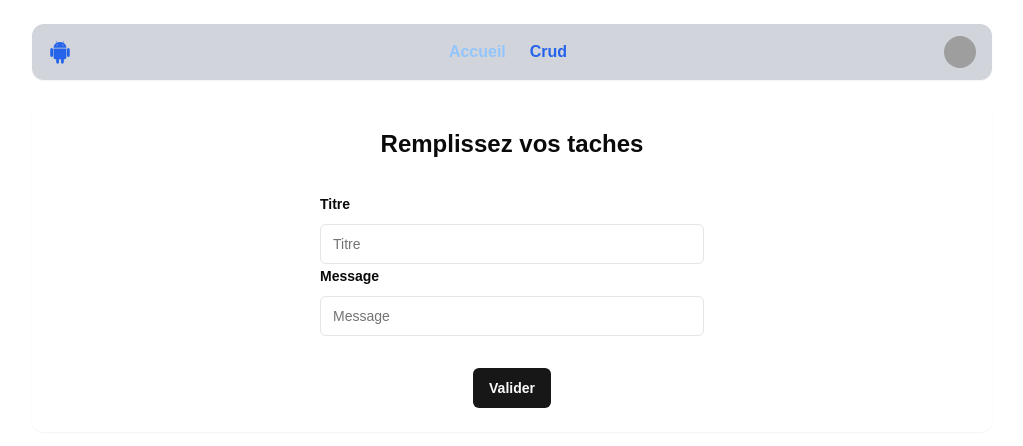
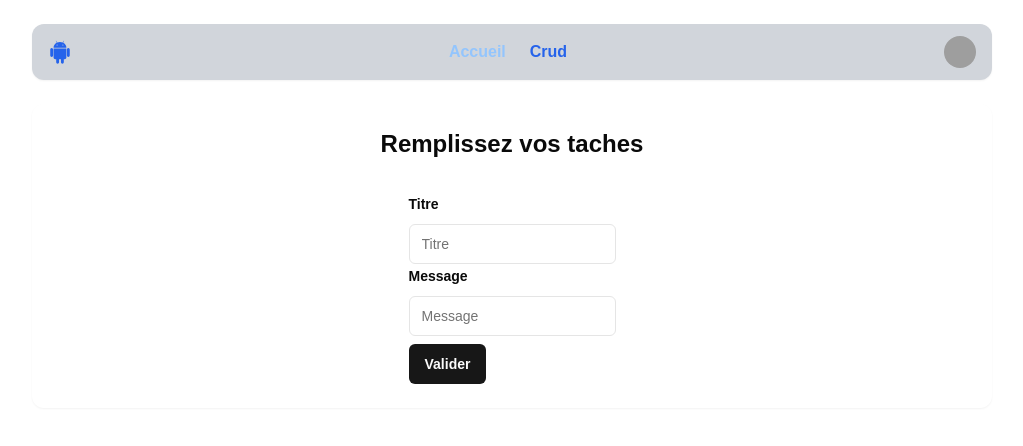
Before and after one commit to BouklifYacine/NextJSProjet, a Next.js app in the folder projet-next/: page /crud in a window 1280 px wide. Shown: the top 446 px of the page, without its empty margins (128-1151 px from the left). Built offline with nearby package versions, Linux system fonts and the light colour scheme; grey boxes are pictures that could not be loaded.

Commit message:
Implémentation de React Hook Form sans gérer les erreurs

```diff
--- a/projet-next/app/crud/page.tsx
+++ b/projet-next/app/crud/page.tsx
@@ -1,25 +1,47 @@
+"use client"
+
 import React from 'react'
 import { Button } from "@/components/ui/button"
 import { Input } from "@/components/ui/input"
 import { Label } from "@/components/ui/label"
+import {useForm} from "react-hook-form"
+
+interface Formulaire {
+  Titre : string,
+  Message : string
+}
+
 
 const Crud = () => {
+
+  const {register, handleSubmit, reset} = useForm<Formulaire>()
+
+      function ValidationFormulaire(data : Formulaire){
+        console.log(data)
+        reset()
+      }
+
   return (
     <div className="w-3/4 mx-auto mt-6 rounded-xl px-4 py-6 shadow-sm">
       <div className="flex flex-col items-center space-y-8">
         <h1 className="text-2xl font-bold">Remplissez vos taches </h1>
 
+        <form onSubmit={handleSubmit(ValidationFormulaire)}>
         <div className="w-full max-w-sm space-y-2">
+
           <Label htmlFor="Titre" className='font-semibold'>Titre</Label>
-          <Input type="text" id="Titre" placeholder="Titre" />
+          <Input type="text" id="Titre" placeholder="Titre" {...register('Titre')} />
 
           <Label htmlFor="Message" className='font-semibold'>Message</Label>
-          <Input type="text" id="Message" placeholder="Message" />
+          <Input type="text" id="Message" placeholder="Message" {...register('Message')} />
+
+          <Button className="mt-2 font-bold">
+          Valider
+        </Button>
         </div>
 
-        <Button className="mt-2 font-bold">
-          Valider
-        </Button>
+        </form>
+
       </div>
     </div>
   )
--- a/projet-next/package.json
+++ b/projet-next/package.json
@@ -21,6 +21,7 @@
     "prisma": "^6.1.0",
     "react": "^18",
     "react-dom": "^18",
+    "react-hook-form": "^7.54.1",
     "react-icons": "^5.4.0",
     "tailwind-merge": "^2.5.5",
     "tailwindcss-animate": "^1.0.7",
```
Also changed, not shown: 1 other file (tests, documents, lock files or other folders).
